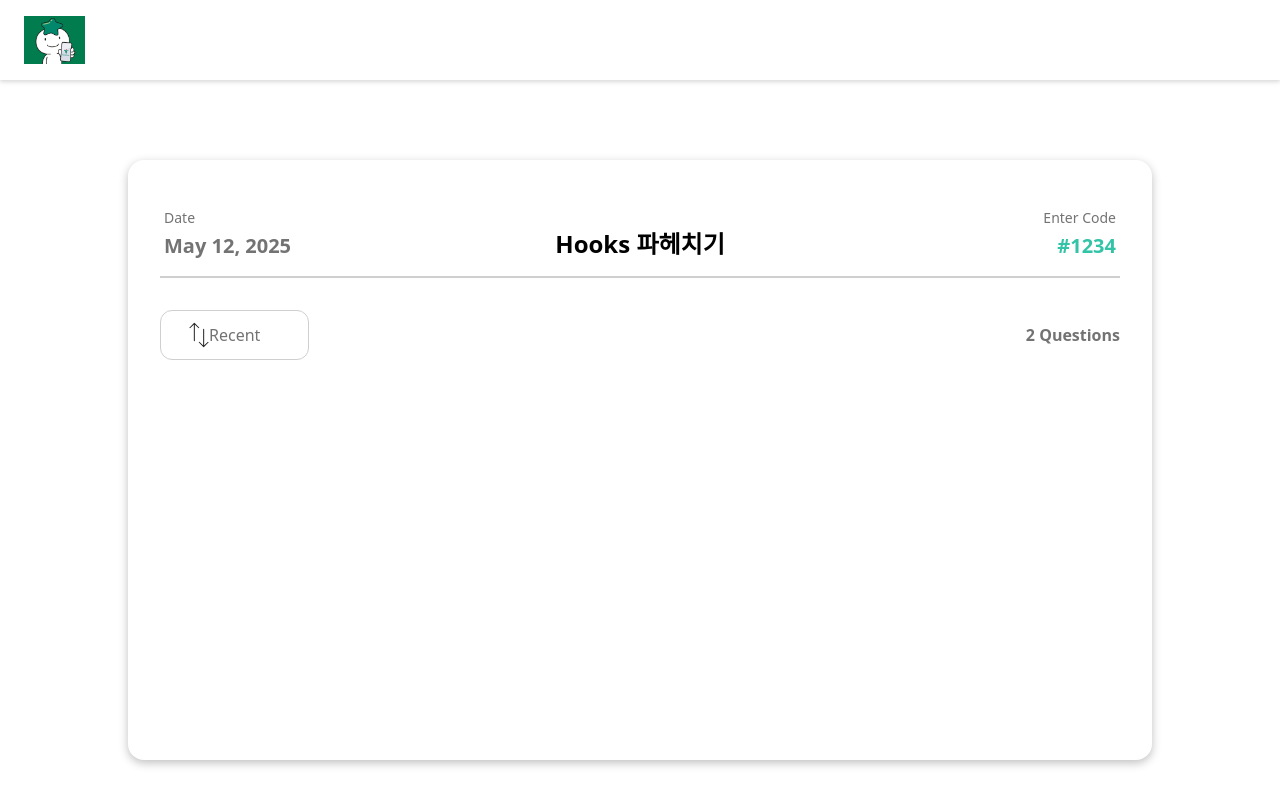
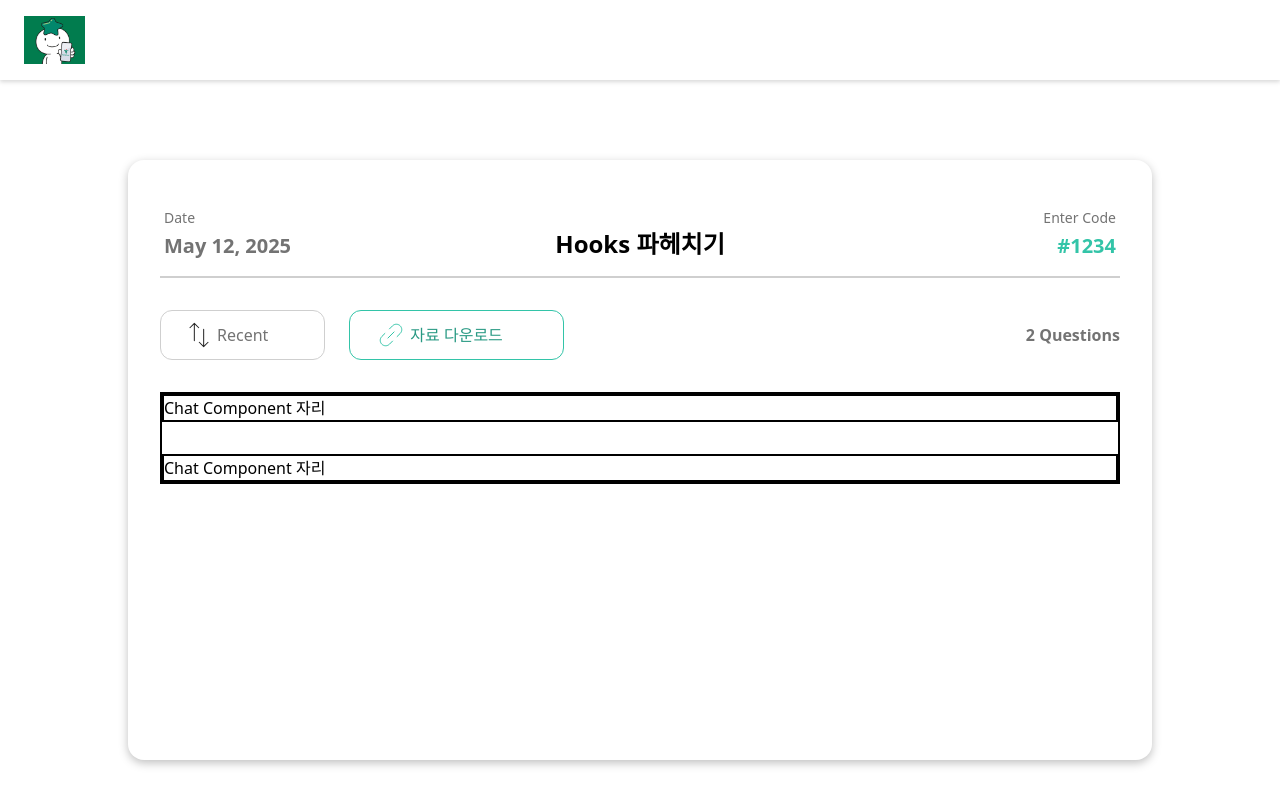
Before and after one commit to Hararo-Dev-React-Next-Project-Team-1/frontend, a React (Vite) app: page /room-admin in a window 1280 px wide. Shown: the top 800 px of the page. Built offline with nearby package versions, Linux system fonts and the light colour scheme.

Commit message:
질문방 관리자 파일 다운로드 추가

```diff
--- a/src/pages/roomAdmin.tsx
+++ b/src/pages/roomAdmin.tsx
@@ -2,6 +2,7 @@ import { useEffect, useState } from 'react';
 import RoomHeader from '../components/RoomHeader';
 import Sorting from '../assets/Sorting.svg?react';
 import RoomFooter from '../components/RoomFooter';
+import Link from '../assets/Link.svg?react';
 
 const RoomAdmin = () => {
   const [userChat, setUserChat] = useState('');
@@ -45,14 +46,31 @@ const RoomAdmin = () => {
         <RoomHeader title={'Hooks 파헤치기'} roomCode={1234} />
         {/* 정렬 및 질문 수 */}
         <div className="w-full flex justify-between items-center text-[16px] text-[#737373]">
-          <div
-            className="rounded-xl flex items-center relative
-          px-12 py-3 font-medium border border-[#CFCFCF] cursor-pointer"
-          >
-            <Sorting className="absolute left-7" />
-            <span>Recent</span>
+          <div className="flex items-center gap-6">
+            <div
+              className="rounded-xl flex items-center relative
+              px-14 py-3 font-medium border border-[#CFCFCF] cursor-pointer"
+            >
+              <Sorting className="absolute left-7" />
+              <span>Recent</span>
+            </div>
+            <div
+              className="rounded-xl flex items-center relative text-[#289983]
+              px-15 py-3 font-medium border border-[var(--color-primary)] cursor-pointer"
+            >
+              <Link className="absolute left-7" />
+              <span>자료 다운로드</span>
+            </div>
           </div>
           <span className="font-semibold">{QCount} Questions</span>
+        </div>
+        <div className="w-full flex flex-col items-center gap-8 border-2 border-black">
+          <div className="w-full border-2 border-black">
+            Chat Component 자리
+          </div>
+          <div className="w-full border-2 border-black">
+            Chat Component 자리
+          </div>
         </div>
       </div>
       <div className="w-4/5">
```
